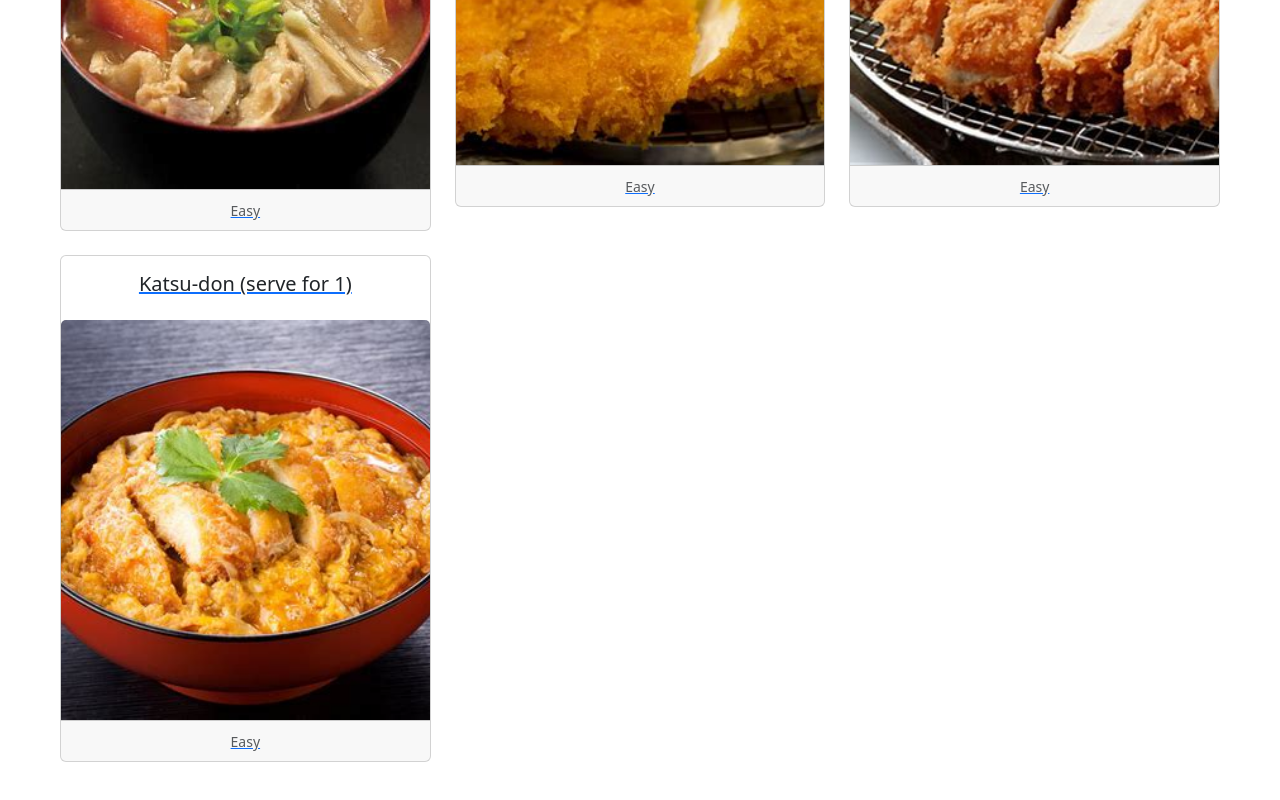
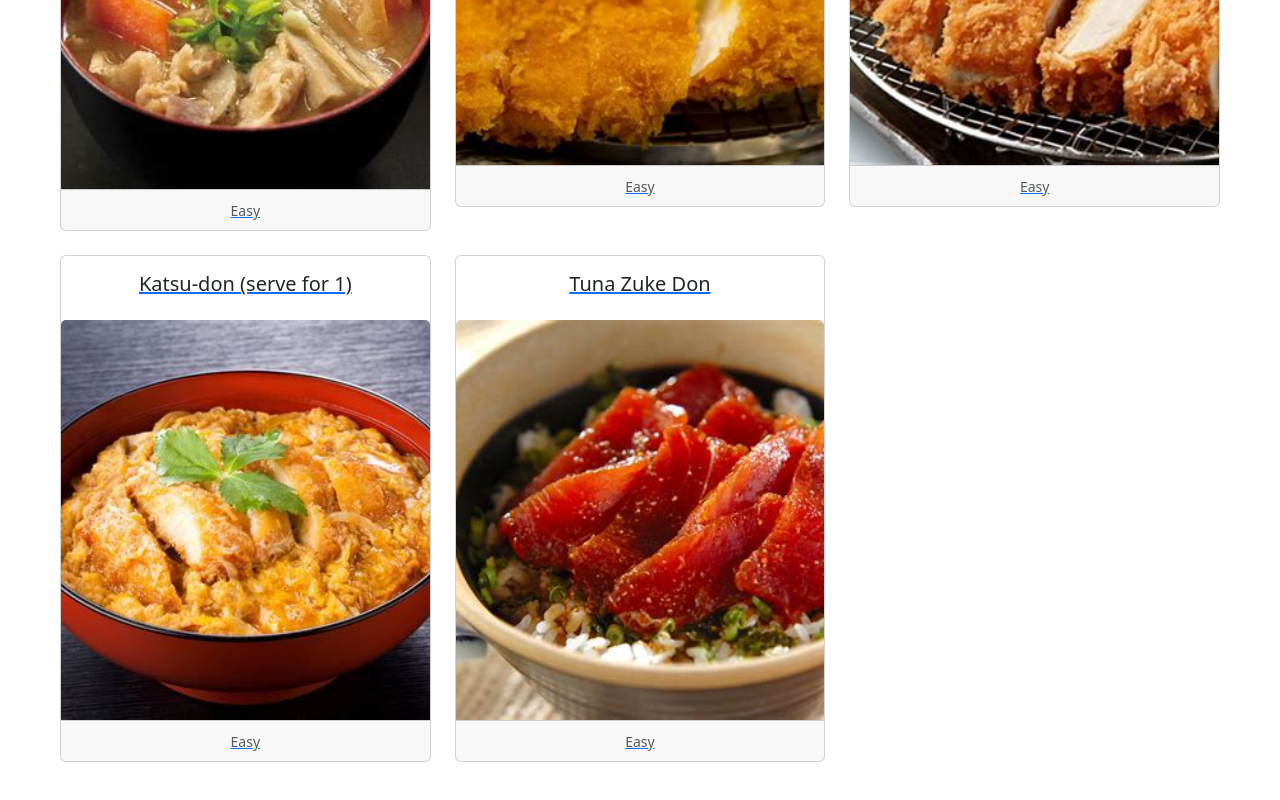
Before and after one commit to KaoriTsushima/japanese-recipes, a React (Create React App) app: page /recipes in a window 1280 px wide. Shown: the part 2353-3153 px from the top of the page. Built offline with nearby package versions, Linux system fonts and the light colour scheme.

Commit message:
added tuna zuke don recipe

```diff
--- a/src/pages/recipeData.js
+++ b/src/pages/recipeData.js
@@ -11,6 +11,7 @@ import Tonjiru from "../resources/tonjiru.jpg";
 import Katsu from "../resources/chicken-katsu.jpg";
 import Tonkatsu from "../resources/ton-katsu.jpg";
 import Katsudon from "../resources/katsu-don.jpg";
+import TunaZuke from "../resources/tuna-zuke.jpg";
 
 export const recipeData = [
   {
@@ -324,4 +325,21 @@ export const recipeData = [
       "Searve and enjoy eating",
     ],
   },
+  {
+    path: "tuna-zuke-don",
+    title: "Tuna Zuke Don",
+    img: TunaZuke,
+    difficulty: "Easy",
+    ingredients: ["sashimi grade tuna", "ginger", "golden ratio sauce", "rice"],
+    steps: [
+      "Prepare boiled rice",
+      "Cut tuna as your preffrable size",
+      "Put tuna into container",
+      "Add golden ratio sauce and graded ginger into it",
+      "Put container into fridge and wait at least 20 minutes",
+      "Cool down rice",
+      "Cover rice with marinaded tuna",
+      "Searve and enjoy eating",
+    ],
+  },
 ];
```
Also changed, not shown: src/resources/tuna-zuke.jpg (added).
